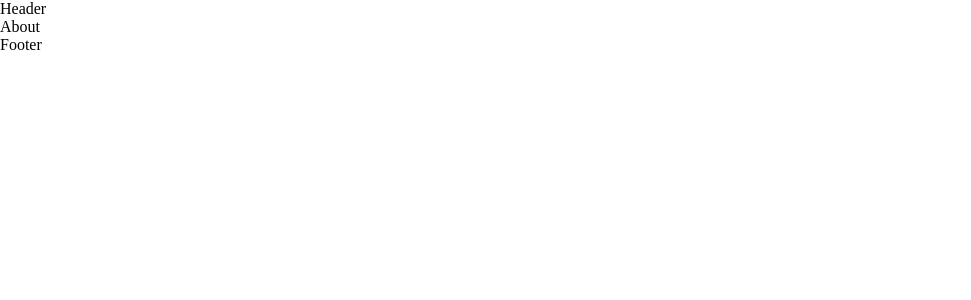
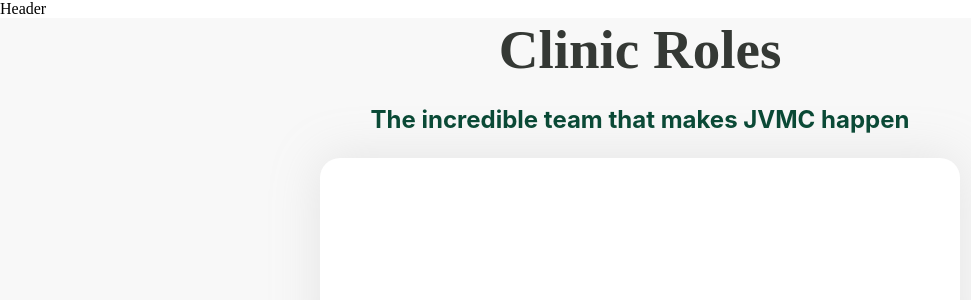
Before and after one commit to include-davis/jvmc, a Next.js app: page /about-us in a window 1280 px wide. Shown: the top 300 px of the page, without its empty margins (0-971 px from the left). Built offline with nearby package versions, Linux system fonts and the light colour scheme.

Commit message:
starting it

```diff
--- a/app/(pages)/about-us/page.jsx
+++ b/app/(pages)/about-us/page.jsx
@@ -3,7 +3,13 @@ import styles from './page.module.scss';
 export default function About() {
     return (
       <main>
-        <div>About</div>
+        <div className={styles.page}>
+          <h1>Clinic Roles</h1>
+          <h3>The incredible team that makes JVMC happen</h3>
+          <div className={styles.card}>
+            <p></p>
+          </div>
+        </div>
       </main>
     );
   }
--- a/app/(pages)/about-us/page.module.scss
+++ b/app/(pages)/about-us/page.module.scss
@@ -1 +1,42 @@
 @use "@/app/(pages)/_globals/mixins.scss";
+
+.page {
+    display: flex;
+    flex-direction: column;
+    align-items: center;
+    gap: 24px;
+    position: absolute;
+
+
+
+   // position: relative;
+    background-color: var(--color-white) ;//#F8F8F8;
+
+
+    height: 100vh;
+    width: 100%;
+   // padding-top: 16%;
+
+
+    h1 {
+        font-size: 55px;
+        font-family: Merriweather;
+        color: #353935;
+    }
+    h3{
+        color: #094935;
+        font-family: Inter;
+        font-size: 24px;
+    }
+
+    .card{
+        width: 50%; /* Adjust as needed */
+        height: 25%;
+        background-color: #FFF;
+       // box-shadow: rgba(0, 0, 0, 0.24) 0px 3px 8px;
+       box-shadow: 0px 0px 50px 0px rgba(173, 173, 173, 0.25);
+        //box-shadow: rgba(0, 0, 0, 0.35) 0px 5px 15px;
+      //  box-shadow: rgba(14, 30, 37, 0.12) 0px 2px 4px 0px, rgba(14, 30, 37, 0.32) 0px 2px 16px 0px;
+        border-radius: 20px;
+    }
+}
```
